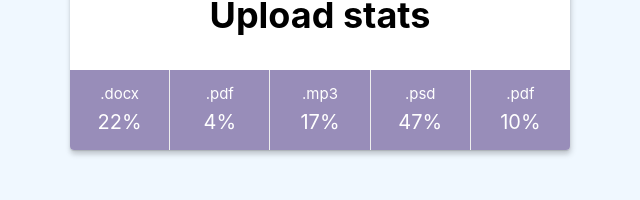
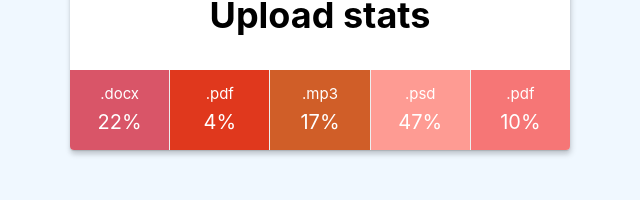
Before and after one commit to Immayou/goit-react-hw-001-components, a React (Create React App) app: page / in a window 1280 px wide. Shown: the part 456-656 px from the top of the page, without its empty margins (320-960 px from the left). Built offline with nearby package versions, Linux system fonts and the light colour scheme.

Commit message:
adds getRandomHexColor function

```diff
--- a/src/components/Statistics/Statistics.jsx
+++ b/src/components/Statistics/Statistics.jsx
@@ -8,7 +8,7 @@ export const Statistics = ({title, stats}) => {
             <Title>{title}</Title>
             <List>
             {stats.map(data => (
-              <ListItem key={data.id} >
+              <ListItem key={data.id} color={data.id}>
                 <ItemLabel>{data.label}</ItemLabel>
                 <ItemValue>{data.percentage}%</ItemValue>
               </ListItem>))
--- a/src/components/Statistics/Statistics.styled.js
+++ b/src/components/Statistics/Statistics.styled.js
@@ -1,8 +1,5 @@
 import styled from "@emotion/styled";
-
-const getRandomHexColor = () => {
-    return `#${Math.floor(Math.random() * 16777215).toString(16)}`;
-  }
+import { getRandomHexColor} from '../Utils/GetRandomHexColor';
 
 export const Box = styled.section`
 width: 500px;
@@ -31,7 +28,8 @@ align-items: center;
 justify-content: center;
 width: 20%;
 min-height: 80px;
-background-color: ${getRandomHexColor()};
+background-color: ${ (p) => {
+  return getRandomHexColor()}};
 transition: transform 250ms cubic-bezier(0.4, 0, 0.2, 1), box-shadow 250ms cubic-bezier(0.4, 0, 0.2, 1);
 
 :first-of-type {
--- /dev/null
+++ b/src/components/Utils/GetRandomHexColor.js
@@ -0,0 +1,4 @@
+
+export const getRandomHexColor = () => {
+    return `#${Math.floor(Math.random() * 16777215).toString(16)}`;
+  }
```
